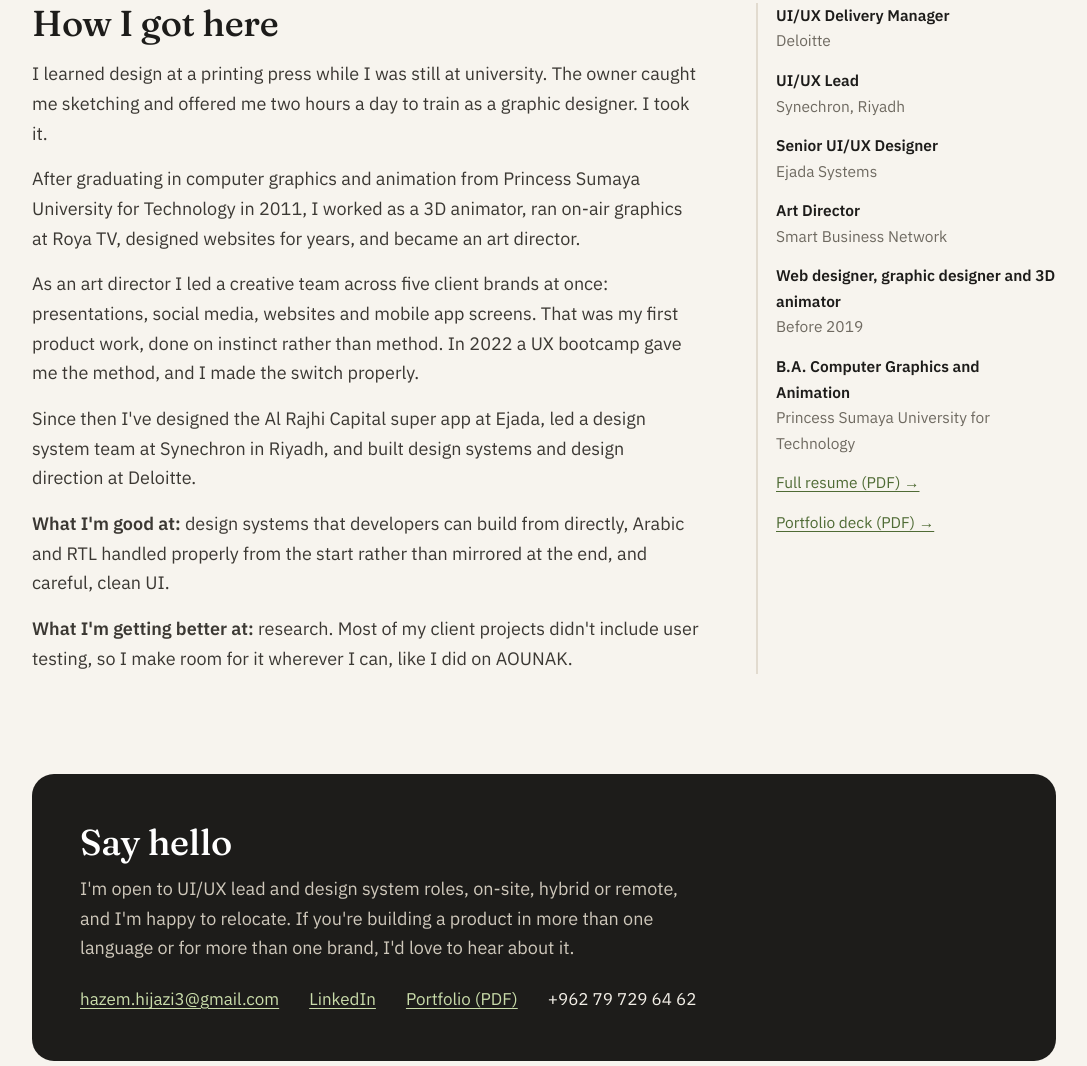
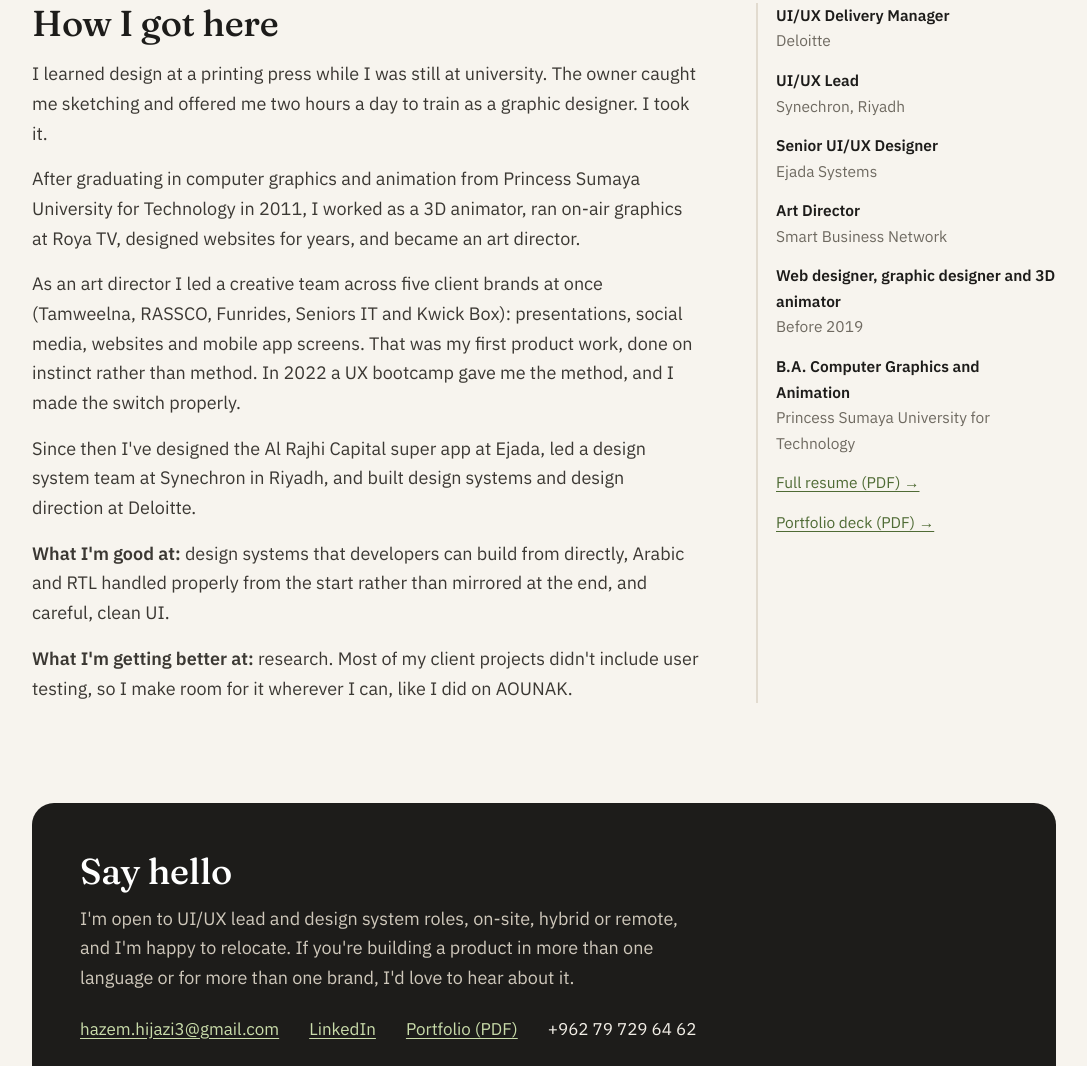
Before and after one commit to hazemHijazi/HazemHijazi.github.io, a plain HTML site: page index.html in a window 1280 px wide. Shown: the part 2180-3246 px from the top of the page, without its empty margins (96-1183 px from the left). Drawn offline with Linux system fonts and the light colour scheme.

Commit message:
Add files via upload

```diff
--- a/index.html
+++ b/index.html
@@ -94,7 +94,7 @@
       <h2>How I got here</h2>
       <p>I learned design at a printing press while I was still at university. The owner caught me sketching and offered me two hours a day to train as a graphic designer. I took it.</p>
       <p>After graduating in computer graphics and animation from Princess Sumaya University for Technology in 2011, I worked as a 3D animator, ran on-air graphics at Roya TV, designed websites for years, and became an art director.</p>
-      <p>As an art director I led a creative team across five client brands at once: presentations, social media, websites and mobile app screens. That was my first product work, done on instinct rather than method. In 2022 a UX bootcamp gave me the method, and I made the switch properly.</p>
+      <p>As an art director I led a creative team across five client brands at once (Tamweelna, RASSCO, Funrides, Seniors IT and Kwick Box): presentations, social media, websites and mobile app screens. That was my first product work, done on instinct rather than method. In 2022 a UX bootcamp gave me the method, and I made the switch properly.</p>
       <p>Since then I've designed the Al Rajhi Capital super app at Ejada, led a design system team at Synechron in Riyadh, and built design systems and design direction at Deloitte.</p>
       <p><b>What I'm good at:</b> design systems that developers can build from directly, Arabic and RTL handled properly from the start rather than mirrored at the end, and careful, clean UI.</p>
       <p><b>What I'm getting better at:</b> research. Most of my client projects didn't include user testing, so I make room for it wherever I can, like I did on AOUNAK.</p>
```
Also changed, not shown: 2 other files.
